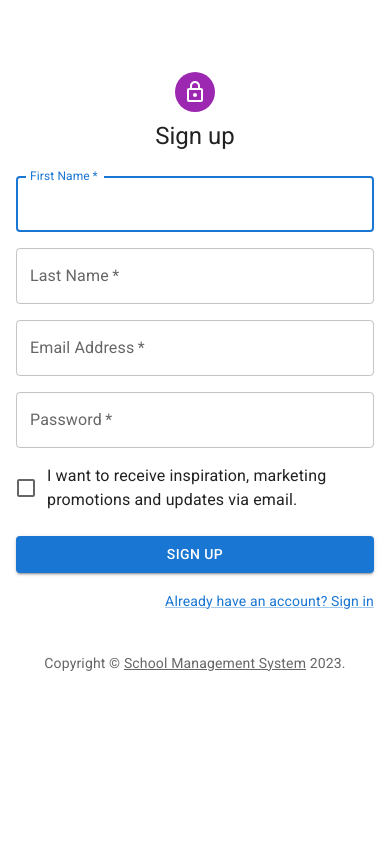
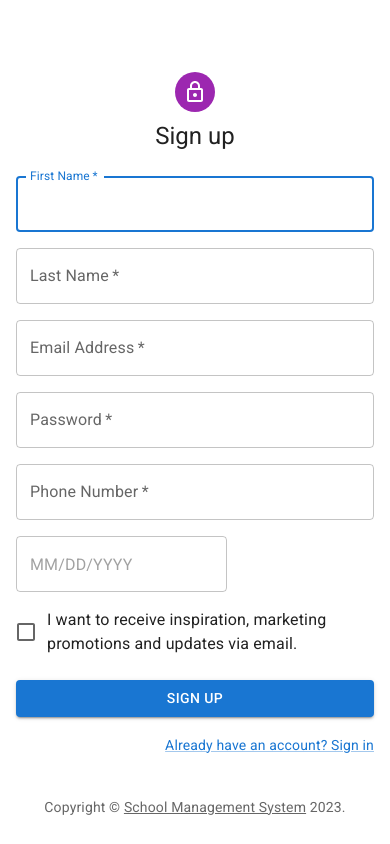
Before and after one commit to ndikumanaisaie/School-Management-System, a React (Create React App) app: page /register in a window 390 px wide. Built offline with nearby package versions, Linux system fonts and the light colour scheme.

Commit message:
Add date picker and phone number fields

```diff
--- a/package.json
+++ b/package.json
@@ -4,6 +4,8 @@
     "@emotion/styled": "^11.11.0",
     "@mui/icons-material": "^5.11.16",
     "@mui/material": "^5.13.3",
+    "@mui/x-date-pickers": "^6.7.0",
+    "dayjs": "^1.11.8",
     "react-router-dom": "^6.12.1",
     "react-scripts": "^5.0.1"
   },
--- a/src/pages/Register.jsx
+++ b/src/pages/Register.jsx
@@ -12,6 +12,9 @@ import LockOutlinedIcon from '@mui/icons-material/LockOutlined';
 import Typography from '@mui/material/Typography';
 import Container from '@mui/material/Container';
 import { createTheme, ThemeProvider } from '@mui/material/styles';
+import { AdapterDayjs } from '@mui/x-date-pickers/AdapterDayjs';
+import { LocalizationProvider } from '@mui/x-date-pickers/LocalizationProvider';
+import { DatePicker } from '@mui/x-date-pickers/DatePicker';
 
 const Copyright = (props) => {
   return (
@@ -103,6 +106,22 @@ const SignUp = () => {
                 />
               </Grid>
               <Grid item xs={12}>
+                <TextField
+                  required
+                  fullWidth
+                  id="phone"
+                  label="Phone Number"
+                  name="phone"
+                  type="number"
+                  autoComplete="phone number"
+                />
+              </Grid>
+              <Grid item xs={12}>
+                <LocalizationProvider dateAdapter={AdapterDayjs}>
+                  <DatePicker />
+                </LocalizationProvider>
+              </Grid>
+              <Grid item xs={12}>
                 <FormControlLabel
                   control={<Checkbox value="allowExtraEmails" color="primary" />}
                   label="I want to receive inspiration, marketing promotions and updates via email."
```
Also changed, not shown: 1 other file (tests, documents, lock files or other folders).
